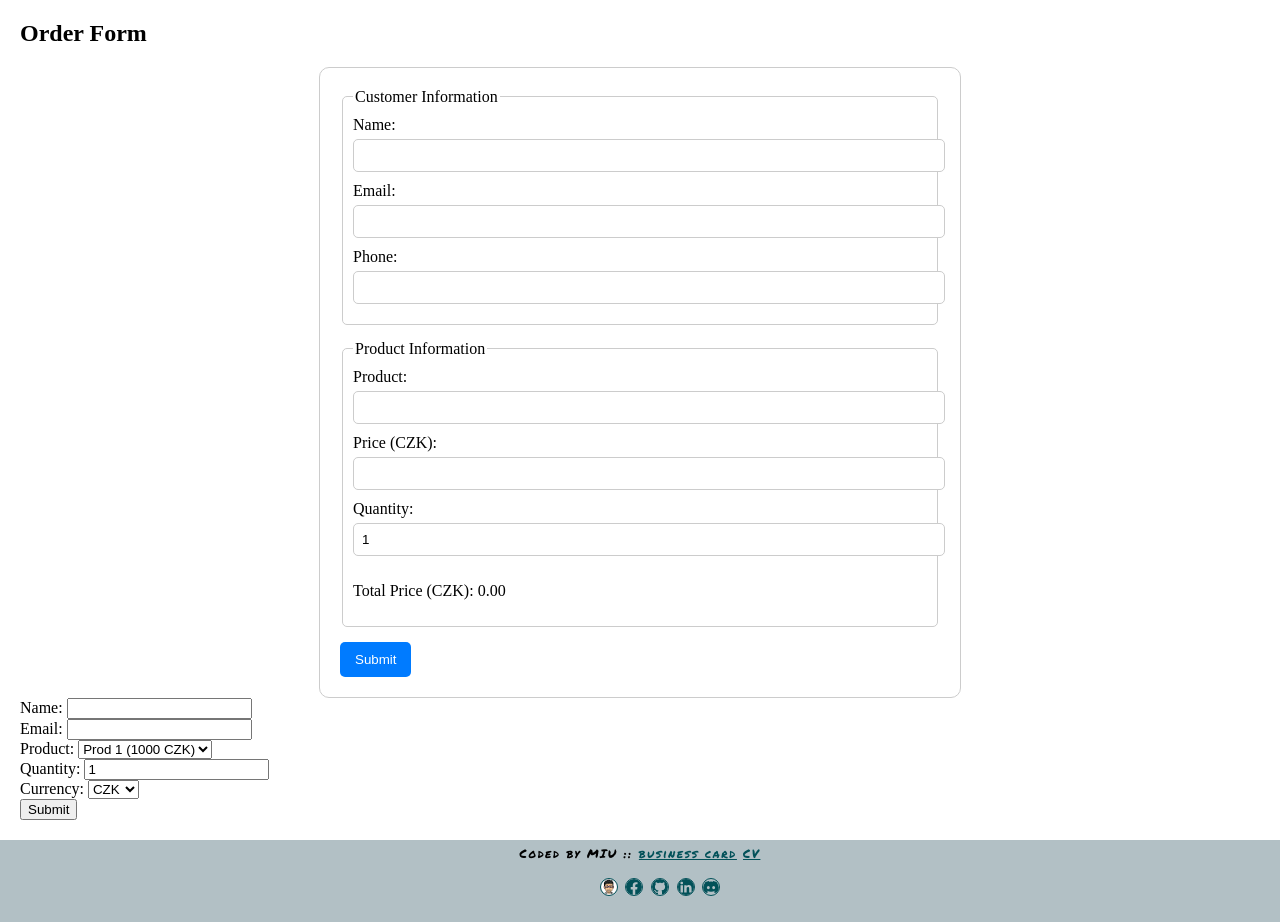
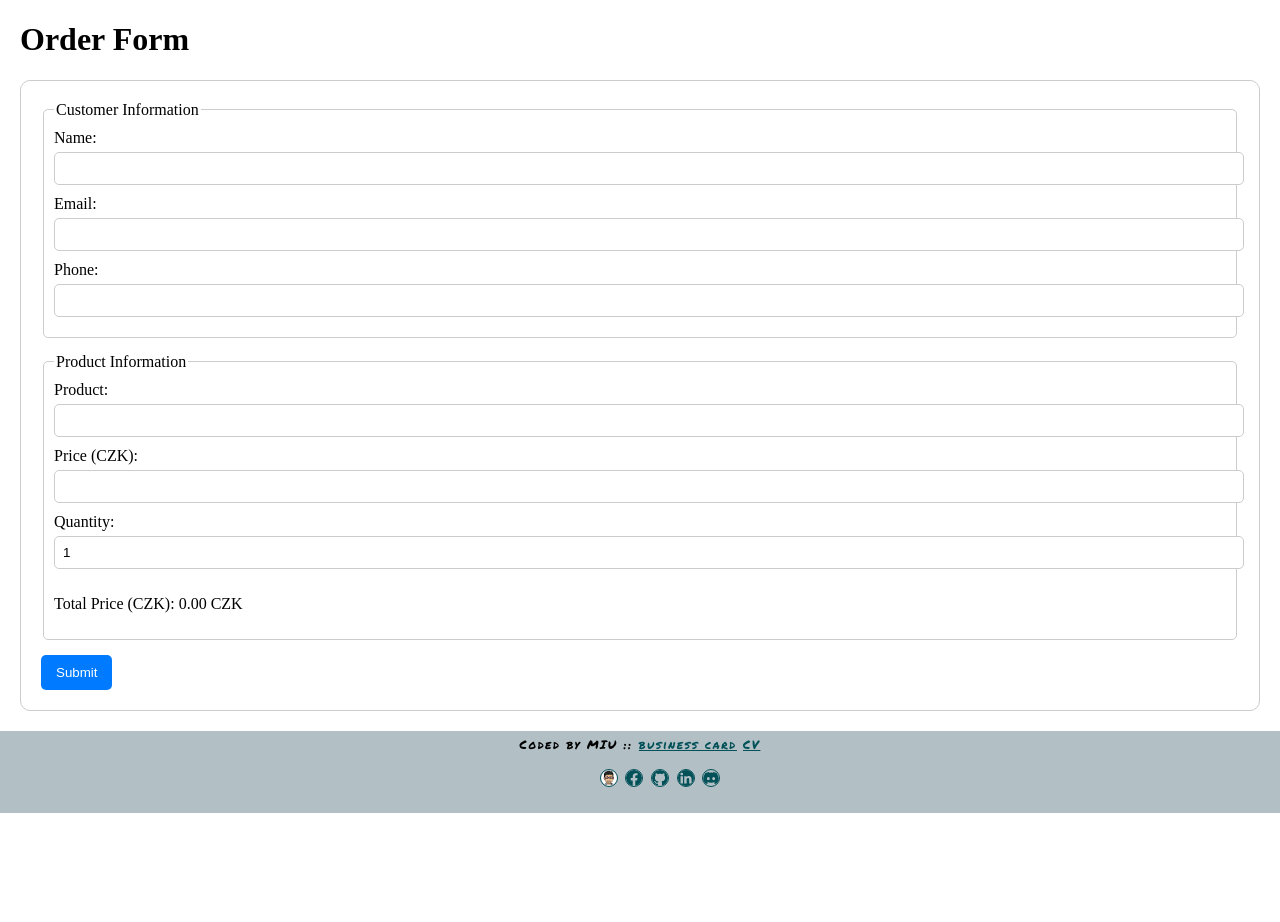
Before and after one commit to MIU-cz/My_works, a PHP site: page / in a window 1280 px wide. After the commit the page ends 813 px from the top, so only its background shows below. Run offline with PHP 8.4, Linux system fonts and the light colour scheme; style sheets or scripts are compiled from the project's sources.

Commit message:
feat: kod is work well

```diff
--- a/FAPI-currency-form/engine/script_cnb.js
+++ b/FAPI-currency-form/engine/script_cnb.js
@@ -11,7 +11,7 @@ document.addEventListener('DOMContentLoaded', function () {
         const price = parseFloat(priceInput.value) || 0;
         const quantity = parseInt(quantityInput.value) || 0;
         const totalPrice = price * quantity;
-        totalPriceDisplay.textContent = totalPrice.toFixed(2);
+        totalPriceDisplay.textContent = totalPrice.toFixed(2) + ' CZK';
     }
 
     priceInput.addEventListener('input', updateTotalPrice);
@@ -70,12 +70,12 @@ document.addEventListener('DOMContentLoaded', function () {
                 <p>Email: ${result.email}</p>
                 <p>Phone: ${result.phone}</p>
                 <p>Product: ${result.product}</p>
-                <p>Price: ${result.price} ${result.currency}</p>
+                <p>Price: ${result.price} CZK</p>
                 <p>Quantity: ${result.quantity}</p>
-                <p>Total Price: ${result.totalPrice} ${result.currency}</p>
-                <p>VAT (21%): ${result.vat} ${result.currency}</p>
-                <p>Total Price with VAT: ${result.totalPriceWithVat} ${result.currency}</p>
-                <p>Total Price (Converted): ${result.totalPriceConverted.toFixed(2)} CZK</p>
+                <p>Total Price: ${result.totalPrice}</p>
+                <p>VAT (21%): ${result.vat}</p>
+                <p>Total Price with VAT: ${result.totalPriceWithVat}</p>
+                <p>Total Price (Converted): ${result.totalPriceConverted}</p>
             `;
         })
         .catch(error => {
--- a/FAPI-currency-form/index.html
+++ b/FAPI-currency-form/index.html
@@ -9,7 +9,7 @@
 </head>
 <body>
     <main class="main">
-        <section class="exchangerates_cnb">
+
             <h1>Order Form</h1>
             <form class="form_item" id="orderForm">
                 <fieldset class="fieldset">
@@ -38,50 +38,12 @@
 
             <div id="summary" style="display:none;">
                 <h2>Order Summary</h2>
+                <h3 id="currencyDisplay"></h3>
                 <p id="summaryContent"></p>
             </div>
-        </section>
 
-        <section class="exchangerates_api">
-            <form id="orderForm" onsubmit="return validateOrder();">
-                <div class="form-group">
-                    <label for="name">Name:</label>
-                    <input type="text" id="name" name="name" required>
-                </div>
 
-                <div class="form-group">
-                    <label for="email">Email:</label>
-                    <input type="email" id="email" name="email" required>
-                </div>
 
-                <div class="form-group">
-                    <label for="product">Product:</label>
-                    <select id="product" name="product" required>
-                        <option value="product1">Prod 1 (1000 CZK)</option>
-                        <option value="product2">Prod 2 (2500 CZK)</option>
-                        <option value="product3">Prod 3 (5000 CZK)</option>
-                    </select>
-                </div>
-
-                <div class="form-group">
-                    <label for="quantity">Quantity:</label>
-                    <input type="number" id="quantity" name="quantity" min="1" value="1" required>
-                </div>
-
-                <div class="form-group">
-                    <label for="currency">Currency:</label>
-                    <select id="currency" name="currency" required>
-                        <option value="CZK">CZK</option>
-                        <option value="USD">USD</option>
-                        <option value="EUR">EUR</option>
-                    </select>
-                </div>
-
-                <button type="submit">Submit</button>
-            </form>
-
-            <div id="orderSummary"></div>
-        </section>
 
     </main>
 
--- a/FAPI-currency-form/src/css/style.css
+++ b/FAPI-currency-form/src/css/style.css
@@ -13,7 +13,6 @@ body {
 }
 
 .form_item {
-  max-width: 600px;
   margin: auto;
   padding: 20px;
   border: 1px solid #ccc;
@@ -49,5 +48,5 @@ body {
   cursor: pointer;
 }
 .btn_submit:hover {
-  background-color: #80c501;
+  background-color: #01aec5;
 }/*# sourceMappingURL=style.css.map */
--- a/FAPI-currency-form/src/css/style.scss
+++ b/FAPI-currency-form/src/css/style.scss
@@ -50,6 +50,6 @@ body {
     cursor: pointer;
 
     &:hover {
-        background-color: #80c501;
+        background-color: #01aec5;
     }
 }
```
Also changed, not shown: FAPI-currency-form/engine/process.php (+38 -34 lines), FAPI-currency-form/engine/script_api.js (deleted, +0 -67 lines), 1 other file.
